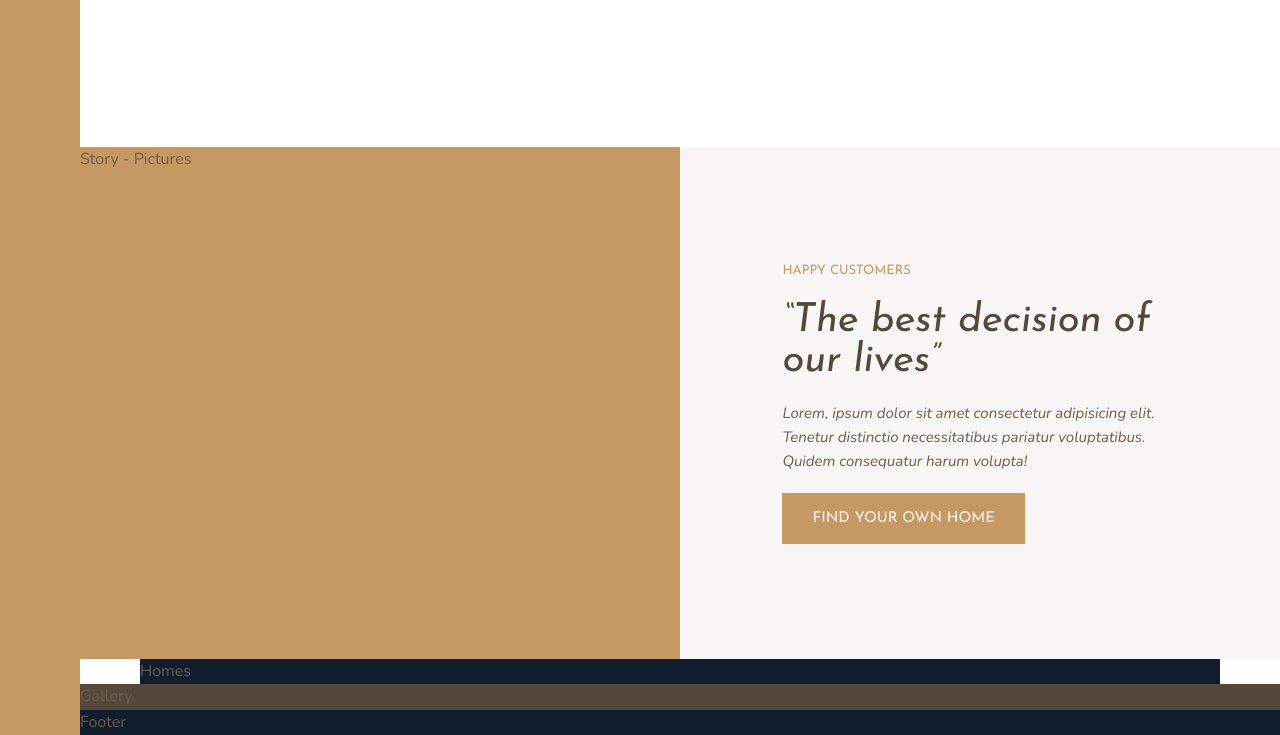
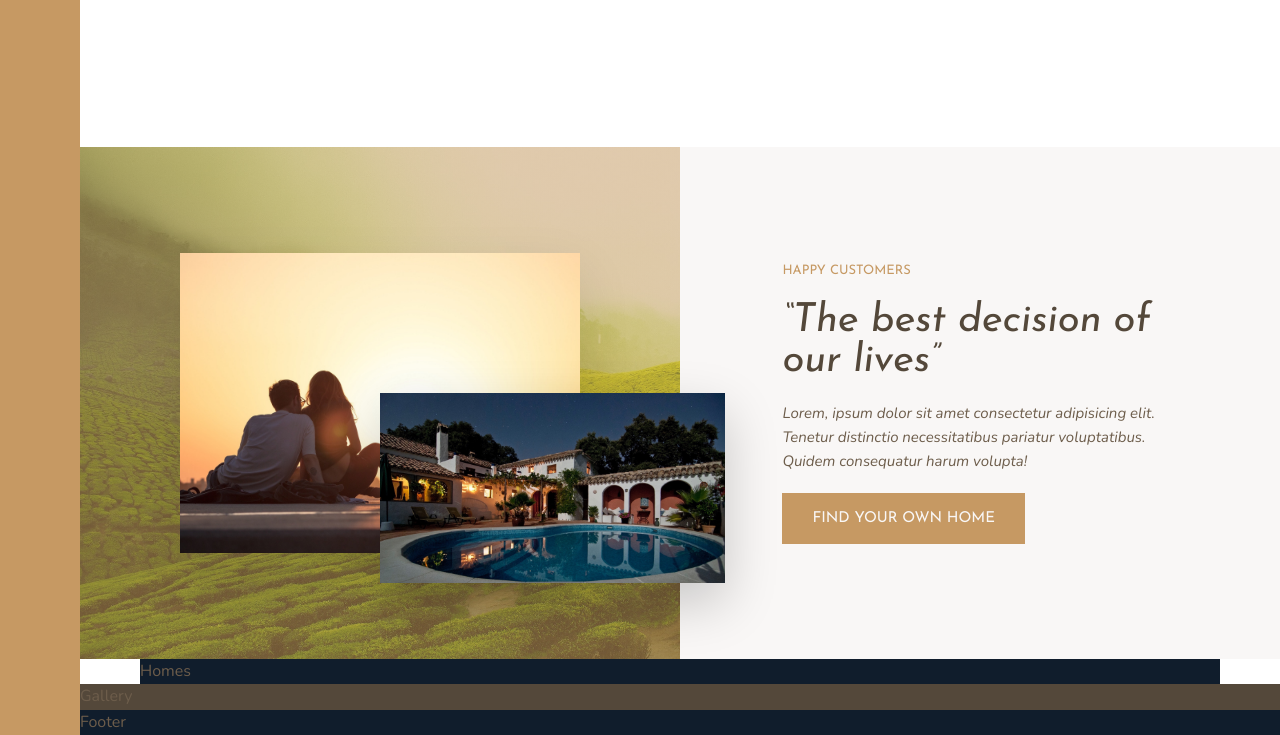
Before and after one commit to dhrubach/advanced-css-sass, a website: page css-grid/index.html in a window 1280 px wide. Shown: the part 1169-1904 px from the top of the page. Drawn offline with nearby package versions, Linux system fonts and the light colour scheme.

Commit message:
feat(css-grid) : 'story - pictures' section

```diff
--- a/css-grid/index.html
+++ b/css-grid/index.html
@@ -84,7 +84,11 @@
 			</div>
 		</section>
 
-		<div class="c-story__pictures">Story - Pictures</div>
+		<!-- * Story Picture Section -->
+		<div class="c-story__pictures">
+			<img src="img/story-1.jpeg" alt="Couple with new house" class="c-story-pictures__img--1">
+			<img src="img/story-2.jpeg" alt="New House" class="c-story-pictures__img--2">
+		</div>
 
 		<!-- * Story Content Section -->
 		<div class="c-story__content">
--- a/css-grid/sass/components/_story.scss
+++ b/css-grid/sass/components/_story.scss
@@ -1,9 +1,20 @@
 .c-story {
 	&__pictures {
+		display: grid;
+		align-items: center;
+
 		background-color: $color-primary;
+		background-image: linear-gradient(
+				rgba($color-primary, 0.5),
+				rgba($color-primary, 0.5)
+			),
+			url('./../img/back.jpg');
+		background-size: cover;
 
 		grid-column: full-start / col-end 4;
 		grid-row: 3 / 4;
+		grid-template-columns: repeat(6, 1fr);
+		grid-template-rows: repeat(6, 1fr);
 	}
 
 	&__content {
@@ -27,3 +38,25 @@
 		font-style: italic;
 	}
 }
+
+.c-story-pictures {
+	&__img--1 {
+		width: 100%;
+
+		box-shadow: 0 2rem 5rem rgba(0, 0, 0, 0.1);
+
+		grid-column: 2 / 6;
+		grid-row: 2 / 6;
+	}
+
+	&__img--2 {
+		z-index: 20;
+
+		width: 115%;
+
+		box-shadow: 0 2rem 5rem rgba(0, 0, 0, 0.2);
+
+		grid-column: 4 / -1;
+		grid-row: 4 / 6;
+	}
+}
```
Also changed, not shown: css-grid/css/style.css.
